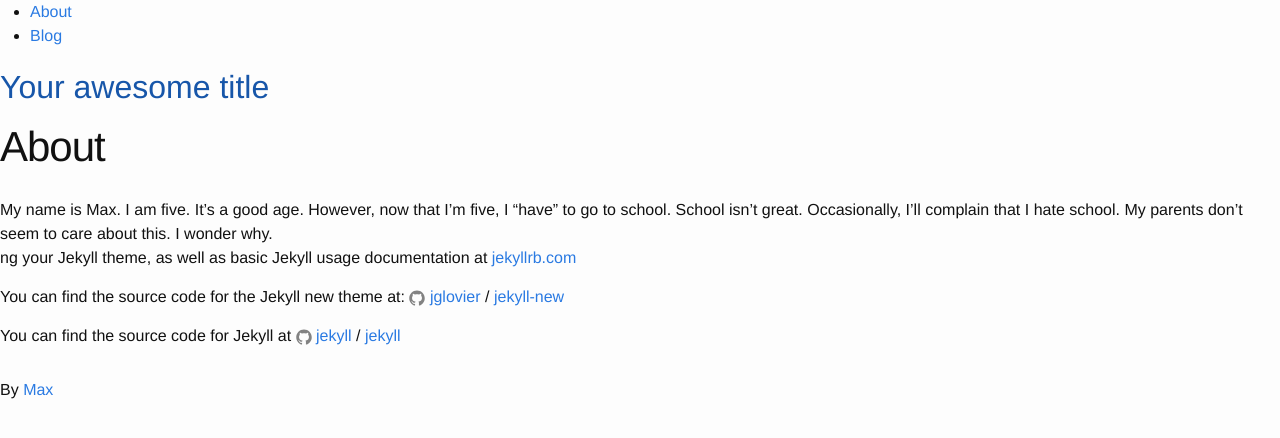
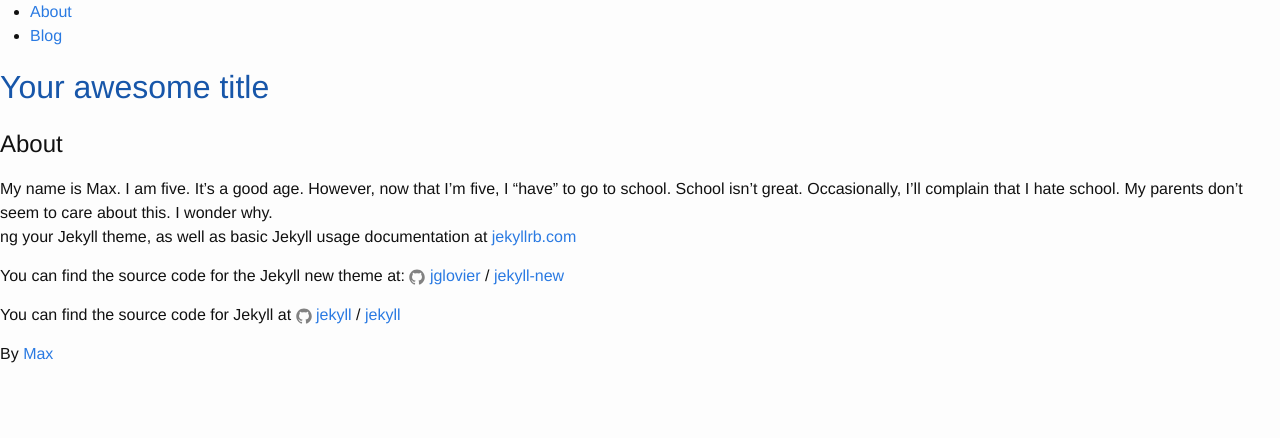
Before and after one commit to Andrewepstein/andrewepstein.github.io, a Jekyll site: the page built from about.md, in a window 1280 px wide. Shown: the top 438 px of the page. Built offline with Jekyll 4.4.1, drawn with Linux system fonts in a browser that asks for light colours; some web fonts are replaced.

Commit message:
Update page.html

```diff
--- a/_layouts/page.html
+++ b/_layouts/page.html
@@ -1,14 +1,7 @@
 ---
 layout: default
 ---
-<article class="post">
 
-  <header class="post-header">
-    <h1 class="post-title">{{ page.title }}</h1>
-  </header>
+<h2>{{ page.title }}</h2>
 
-  <div class="post-content">
     {{ content }}
-  </div>
-
-</article>
```
